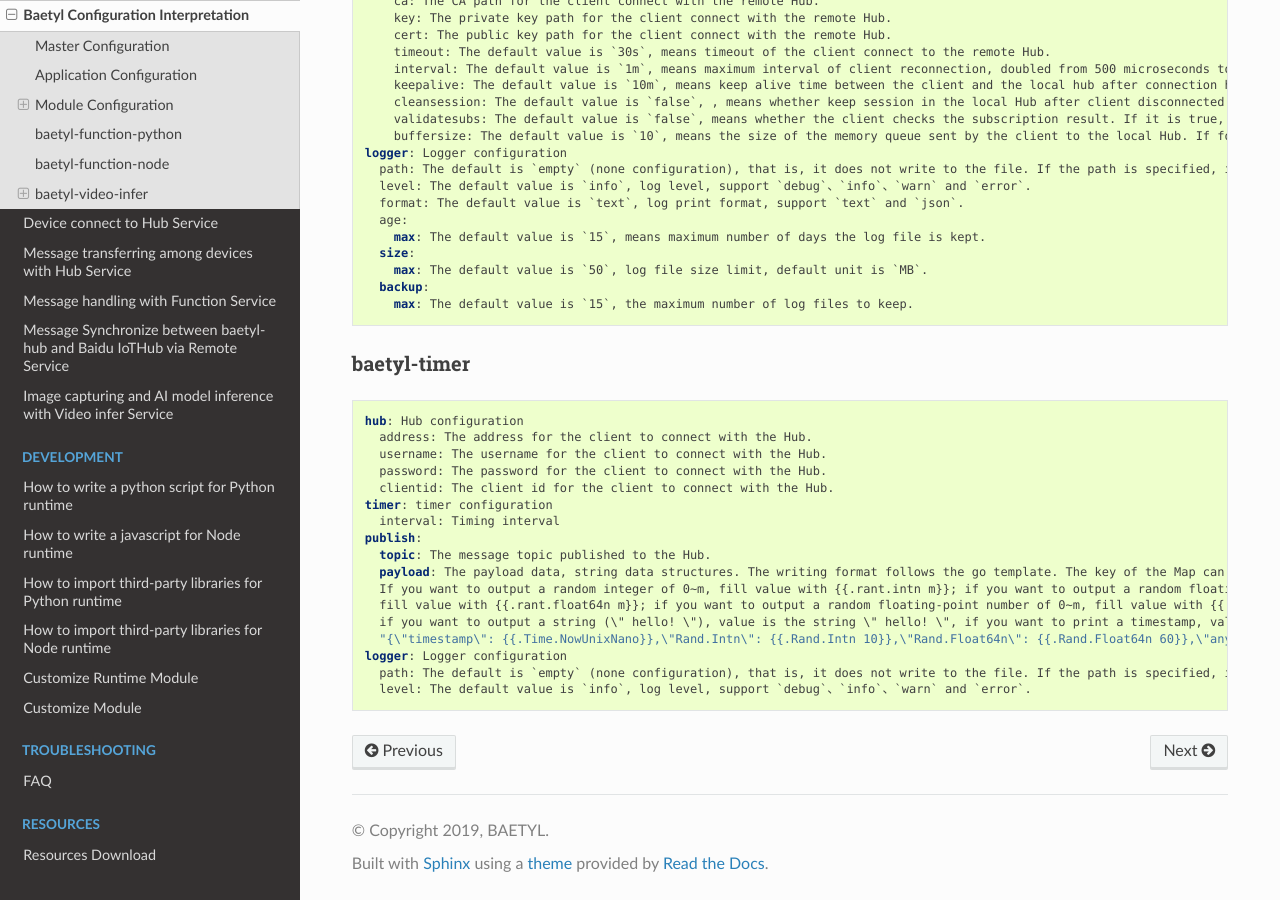
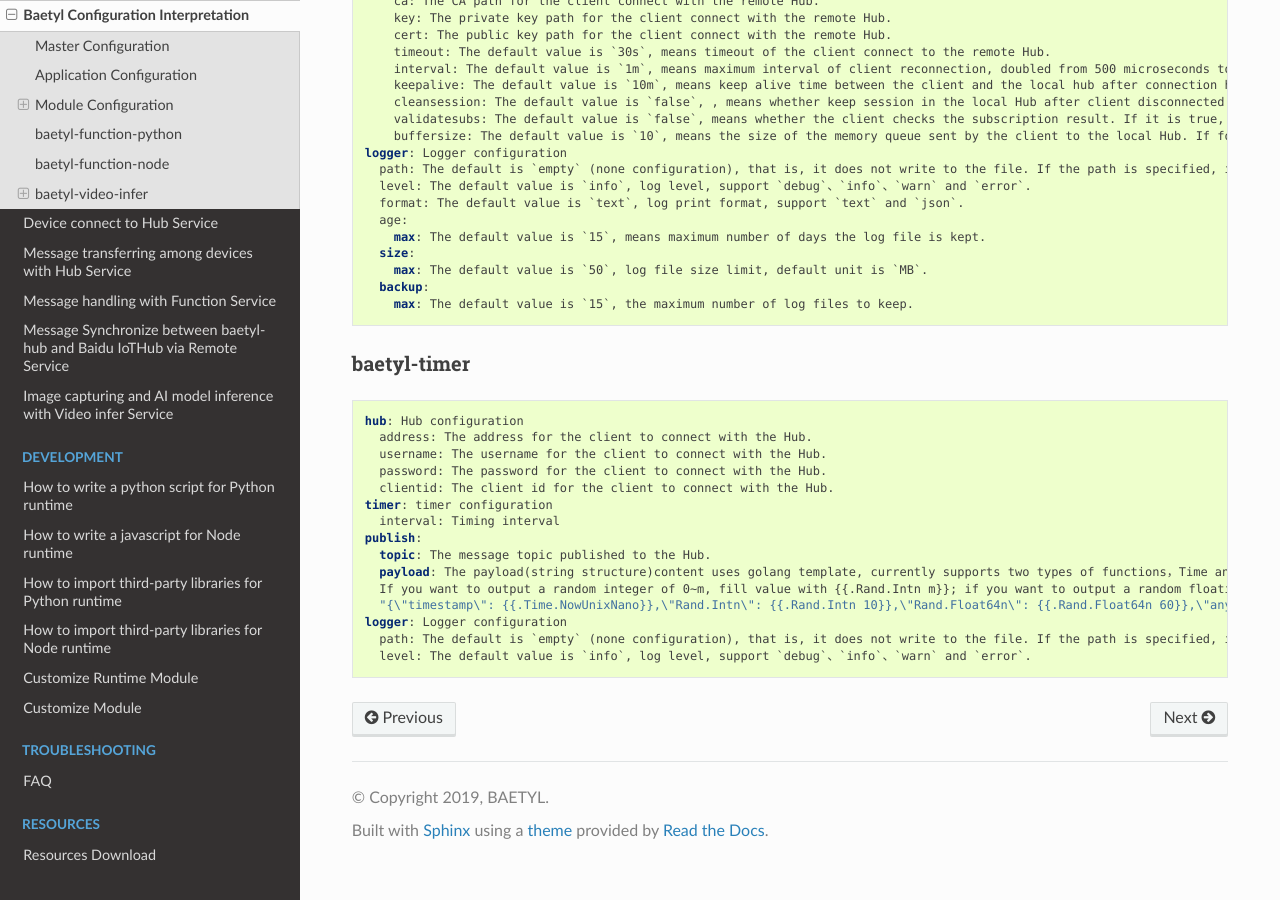
Before and after one commit to baetyl/baetyl-docs-en, a Sphinx documentation site: the page built from docs/guides/Config-interpretation.md, in a window 1280 px wide and 900 px high, scrolled down 7355 px. Built offline with Sphinx 7.4.7 and the Read the Docs theme 2.0.0, drawn with Linux system fonts in a browser that asks for light colours.

Commit message:
doc changed

```diff
--- a/docs/guides/Config-interpretation.md
+++ b/docs/guides/Config-interpretation.md
@@ -436,10 +436,8 @@ timer: timer configuration
   interval: Timing interval
 publish:
   topic: The message topic published to the Hub.
-  payload: The payload data, string data structures. The writing format follows the go template. The key of the Map can be written arbitrarily.
-  If you want to output a random integer of 0~m, fill value with {{.rant.intn m}}; if you want to output a random floating-point number of 0~m,
-  fill value with {{.rant.float64n m}}; if you want to output a random floating-point number of 0~m, fill value with {{.rant.float64n m}};
-  if you want to output a string (\" hello! \"), value is the string \" hello! \", if you want to print a timestamp, value is {{.time. NowUnixNano}}.for example
+  payload: The payload(string structure)content uses golang template, currently supports two types of functions，Time and Rand. Time can be used to get the current date and time, Rand can be used to get random numbers. The writing format follows the go template. The key of the Map can be written arbitrarily.
+  If you want to output a random integer of 0~m, fill value with {{.Rand.Intn m}}; if you want to output a random floating-point number of 0~m, fill value with {{.Rand. Float64n m}}; if you want to output a string (\" hello! \"), value is the string \" hello! \", if you want to print a timestamp, value is {{.Time.NowUnixNano}}.for example
   "{\"timestamp\": {{.Time.NowUnixNano}},\"Rand.Intn\": {{.Rand.Intn 10}},\"Rand.Float64n\": {{.Rand.Float64n 60}},\"anyString\": \"inputString\"}"
 logger: Logger configuration
   path: The default is `empty` (none configuration), that is, it does not write to the file. If the path is specified, it writes to the file.
```
